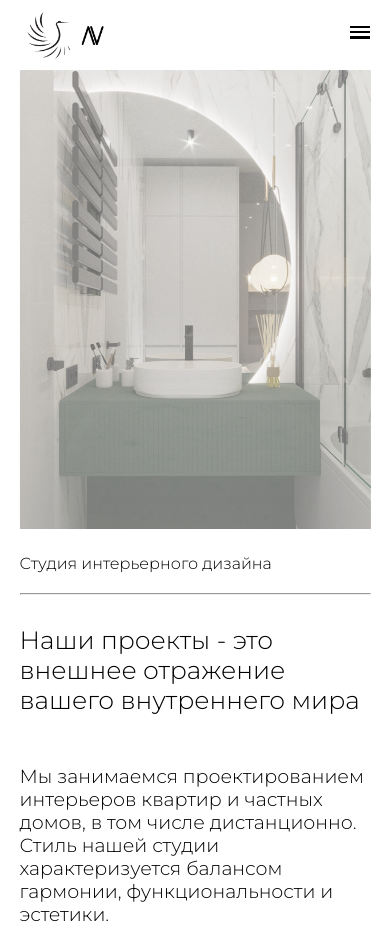
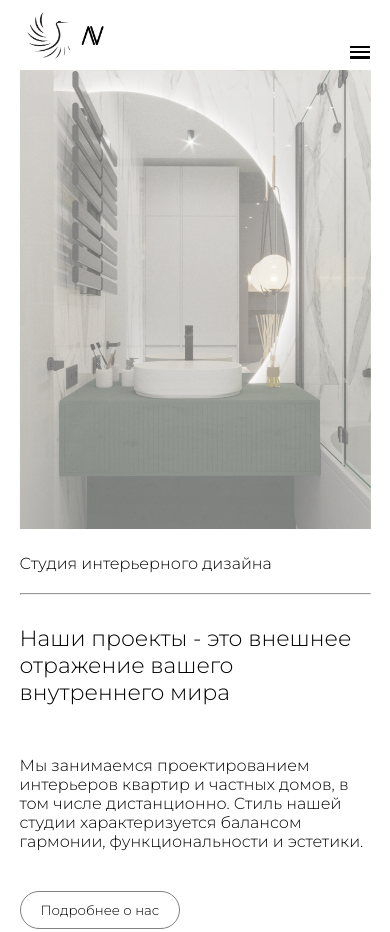
Before and after one commit to Wyctpukkk/Interior-design-layout, a plain HTML site: page index.html in a window 390 px wide. Shown: the top 932 px of the page. Drawn offline with Linux system fonts and the light colour scheme.

Commit message:
some refactoring add responce

```diff
--- a/index.html
+++ b/index.html
@@ -37,10 +37,13 @@
         <a href="/index.html"
           ><img class="logo" src="/img/logowords.png" alt="logo"
         /></a>
+
         <div class="btn">
-          <span></span>
-          <span></span>
-          <span></span>
+          <button class="buttons-burger">
+            <span></span>
+            <span></span>
+            <span></span>
+          </button>
           <ul>
             <li><a href="/index.html">Главная</a></li>
             <li><a href="/about.html">О нас</a></li>
@@ -105,7 +108,9 @@
               в том числе дистанционно. Стиль нашей студии характеризуется
               балансом гармонии, функциональности и эстетики.
             </p>
-            <a href="/about.html"><button>Подробнее о нас</button></a>
+            <a href="/about.html"
+              ><button class="buttons">Подробнее о нас</button></a
+            >
           </section>
         </div>
       </div>
@@ -185,7 +190,7 @@
             <input placeholder="Имя *" />
             <input placeholder="Телефон / e-mail *" />
             <input placeholder="Площадь объекта и город *" />
-            <p><button type="submit">Отправить</button></p>
+            <p><button class="buttons" type="submit">Отправить</button></p>
           </form>
         </article>
       </div>
--- a/script2.js
+++ b/script2.js
@@ -5,9 +5,7 @@ window.onbeforeunload = function () {
 const callback = function (entries) {
   entries.forEach((entry) => {
     const { target, isIntersecting } = entry;
-    isIntersecting
-      ? target.classList.add('action')
-      : target.classList.remove('action');
+    isIntersecting ? target.classList.add('action') : '';
   });
 };
 const options = {
@@ -21,7 +19,7 @@ targets.forEach((target) => observer.observe(target));
 const target3 = document.querySelector('header');
 const callback3 = function (entries) {
   entries.forEach((entry) => {
-    const { target, isIntersecting } = entry;
+    const { target } = entry;
     target.classList.add('action');
   });
 };
--- a/styles.scss
+++ b/styles.scss
@@ -32,7 +32,7 @@ header {
     margin: 0;
     padding: 0;
   }
-  @media (max-width: 450px) {
+  @media (max-width: 650px) {
     position: relative;
     padding: 30px;
     top: 1px;
@@ -48,7 +48,7 @@ header {
     @media (max-width: 1250px) {
       width: 90%;
     }
-    @media (max-width: 450px) {
+    @media (max-width: 650px) {
       .btn {
         ul {
           display: block;
@@ -114,7 +114,7 @@ header {
     ul {
       display: flex;
       list-style-type: none;
-      @media (max-width: 450px) {
+      @media (max-width: 650px) {
         display: none;
       }
       li {
@@ -206,24 +206,82 @@ main {
     grid-template-columns: 2.5fr 2fr;
     margin-bottom: 0px;
     padding-bottom: 0px;
-    height: 60vh;
-  }
-  @media (max-width: 450px) {
-    display: grid;
-    grid-template-columns: auto;
-    margin-bottom: 100px;
+    height: 70vh;
     section {
       .main-intro-about {
         font-size: 16px;
         margin-bottom: 20px;
       }
       .main-intro-about-title {
-        font-size: 25px;
+        font-size: 22px;
         margin-bottom: 50px;
       }
       p {
         margin: 30px 0px;
-        font-size: 19px;
+        font-size: 16px;
+        margin-bottom: 40px;
+      }
+    }
+  }
+  @media (max-width: 650px) {
+    display: grid;
+    grid-template-columns: auto;
+    margin-bottom: 0px;
+    padding-bottom: 0px;
+    height: 75vh;
+
+    section {
+      .main-intro-about {
+        font-size: 16px;
+        margin-bottom: 20px;
+      }
+      .main-intro-about-title {
+        font-size: 22px;
+        margin-bottom: 50px;
+      }
+      p {
+        margin: 30px 0px;
+        font-size: 16px;
+        margin-bottom: 40px;
+      }
+    }
+  }
+  @media (max-width: 550px) {
+    section {
+      margin-top: -100px;
+    }
+  }
+  @media (max-width: 400px) {
+    section {
+      padding-top: 0px;
+    }
+  }
+  @media (max-width: 380px) {
+    padding-bottom: 70px;
+    section {
+      padding-top: 70px;
+    }
+  }
+  @media (max-width: 450px) {
+    display: grid;
+    grid-template-columns: auto;
+    margin-bottom: -180px;
+
+    section {
+      margin-top: 0px;
+      margin-bottom: 0px;
+      padding-bottom: 0px;
+      .main-intro-about {
+        font-size: 16px;
+        margin-bottom: 20px;
+      }
+      .main-intro-about-title {
+        font-size: 22px;
+        margin-bottom: 50px;
+      }
+      p {
+        margin: 30px 0px;
+        font-size: 16px;
         margin-bottom: 40px;
       }
     }
@@ -269,7 +327,7 @@ main {
       }
     }
   }
-  @media (max-width: 450px) {
+  @media (max-width: 650px) {
     margin-top: 500px;
     ul {
       grid-template-columns: auto;
@@ -287,7 +345,7 @@ main {
   cursor: pointer;
   color: black;
   text-decoration: 0;
-  @media (max-width: 450px) {
+  @media (max-width: 650px) {
     justify-content: center;
   }
 }
@@ -320,7 +378,7 @@ main {
       }
     }
   }
-  @media (max-width: 450px) {
+  @media (max-width: 650px) {
     flex-wrap: wrap;
     ul {
       li {
@@ -329,9 +387,6 @@ main {
         img {
           width: 90vw;
           margin-bottom: 0px;
-        }
-        a {
-          margin-left: 26vw;
         }
       }
     }
@@ -359,7 +414,7 @@ main {
       margin-top: 20px;
     }
   }
-  @media (max-width: 450px) {
+  @media (max-width: 650px) {
     display: grid;
     grid-template-columns: 2fr 2fr;
     margin: 10px 0 30px;
@@ -383,7 +438,8 @@ main {
     }
   }
 }
-button {
+
+.buttons {
   padding: 10px 20px;
   border-radius: 30px;
   border: 1px solid grey;
@@ -396,6 +452,15 @@ button {
     color: white;
   }
 }
+.buttons-burger {
+  position: absolute;
+  border: 0px;
+  background-color: unset;
+  z-index: 2;
+  right: 0px;
+  padding: 20px;
+}
+
 .wrapper-form {
   input {
     font-size: 16px;
@@ -412,7 +477,7 @@ button {
     &:focus {
       outline: 0;
     }
-    @media (max-width: 450px) {
+    @media (max-width: 650px) {
       padding: 20px 0px 15px;
       margin: 5px 0px 10px;
       font-size: 12px;
@@ -431,7 +496,7 @@ footer {
     justify-content: space-around;
     width: 1600px;
     .footer-logo-name {
-      @media (max-width: 450px) {
+      @media (max-width: 650px) {
         display: none;
       }
       .all-rights {
@@ -463,7 +528,7 @@ footer {
     }
     .footer-contacts-web {
       justify-content: center;
-      @media (max-width: 450px) {
+      @media (max-width: 650px) {
         display: none;
       }
       p {
@@ -522,7 +587,7 @@ footer {
       }
     }
   }
-  @media (max-width: 450px) {
+  @media (max-width: 650px) {
     grid-template-columns: auto;
     img {
       width: 90vw;
@@ -550,7 +615,7 @@ footer {
       }
     }
   }
-  @media (max-width: 450px) {
+  @media (max-width: 650px) {
     grid-template-columns: auto;
     img {
       width: 90vw;
@@ -579,7 +644,7 @@ footer {
   button {
     margin: auto;
   }
-  @media (max-width: 450px) {
+  @media (max-width: 650px) {
     grid-template-columns: 2.5fr 1fr;
     p {
       font-size: 16px;
@@ -604,7 +669,7 @@ footer {
     display: flex;
     justify-content: center;
   }
-  @media (max-width: 450px) {
+  @media (max-width: 650px) {
     display: flex;
     ul {
       display: grid;
```
Also changed, not shown: styles.css, 1 other file.
